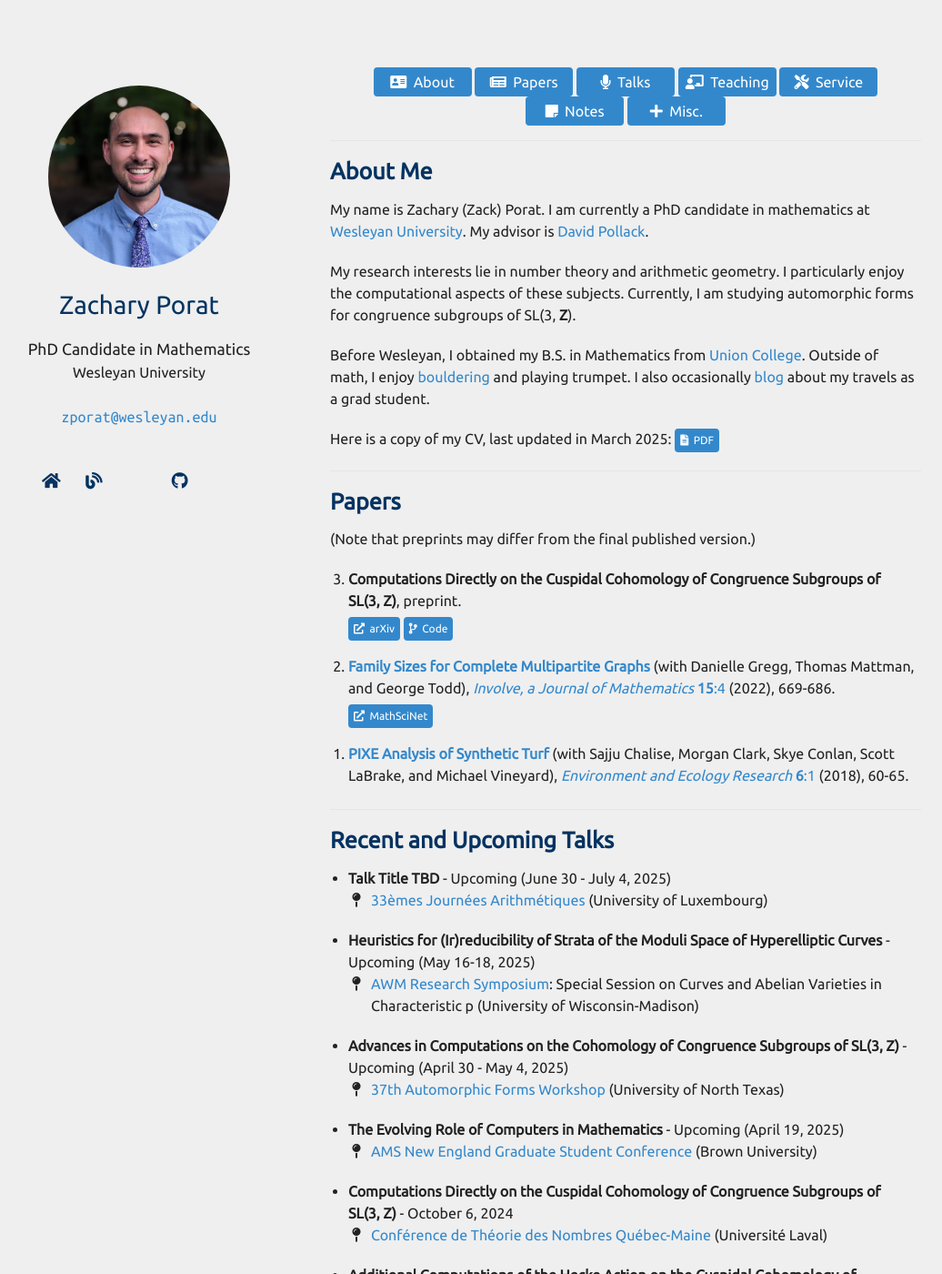
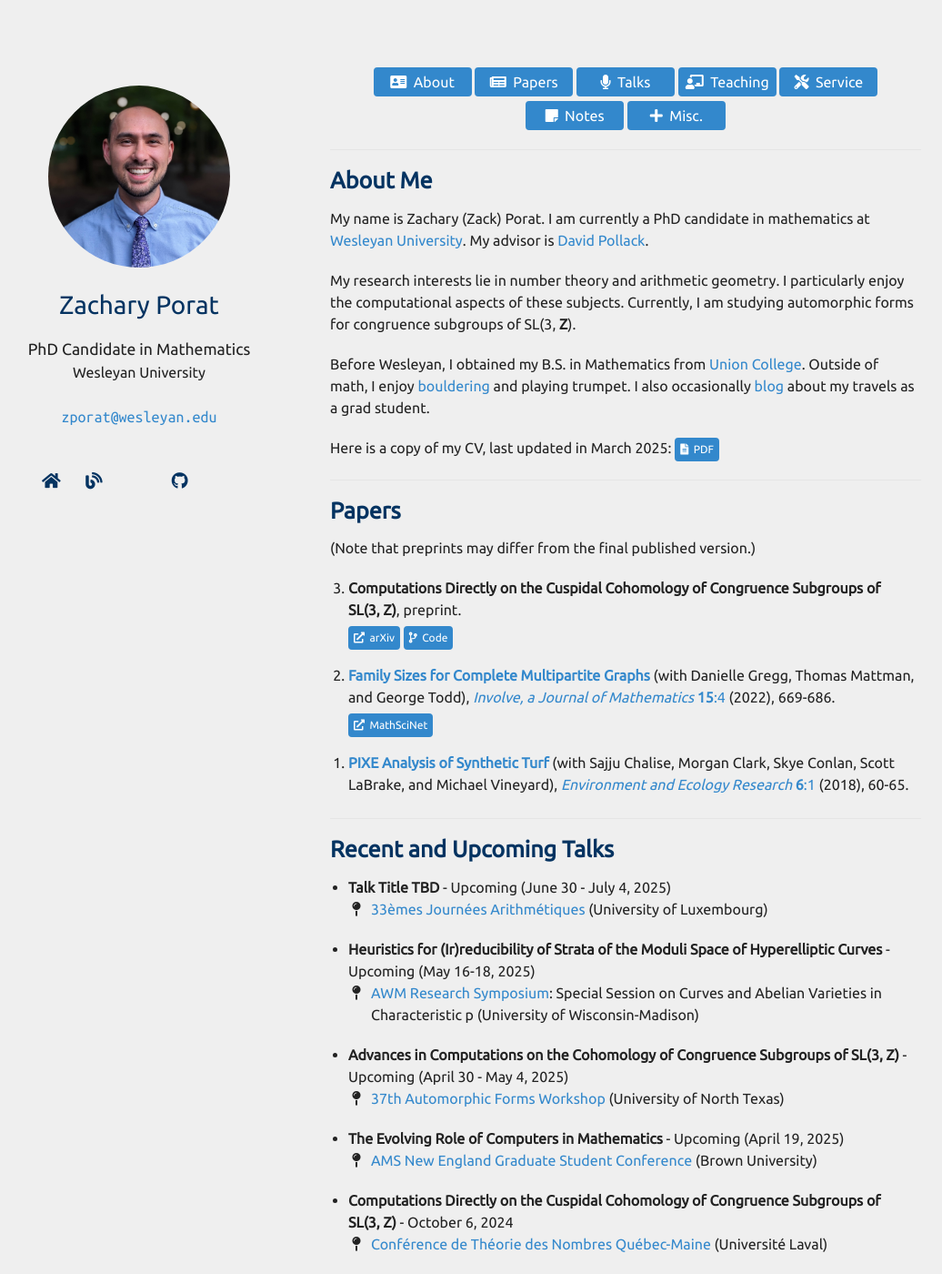
Before and after one commit to zporat/zporat.github.io, a Jekyll site: the page built from index.md, in a window 1280 px wide and 1400 px high. Shown: the whole window at 91% size, without its empty margins (102-1138 px from the left). Built offline with Jekyll 4.4.1, drawn with Linux system fonts in a browser that asks for light colours; nearby versions of some CDN libraries; a style sheet for code colours, icons or effects is not loaded.

Commit message:
nav button final

```diff
--- a/_sass/minimal-light-no-dark-mode.scss
+++ b/_sass/minimal-light-no-dark-mode.scss
@@ -566,7 +566,7 @@ footer {
   display: inline-block;
   width: 6em;
   text-align: center;
-  height: 80%;
+  margin-bottom: 5px;
 }
 
 .navbutton:hover {
```
